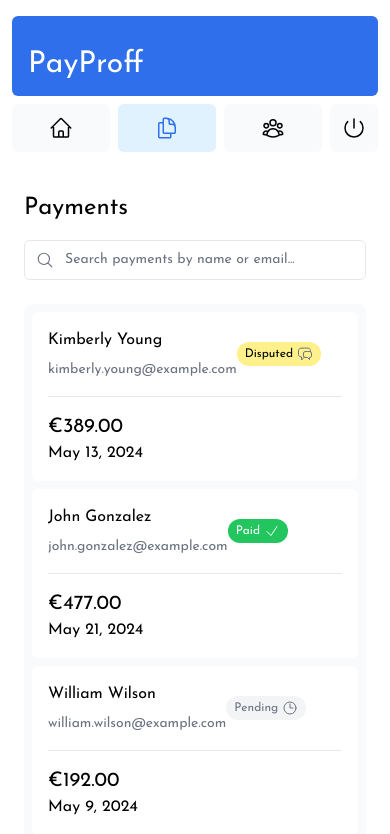
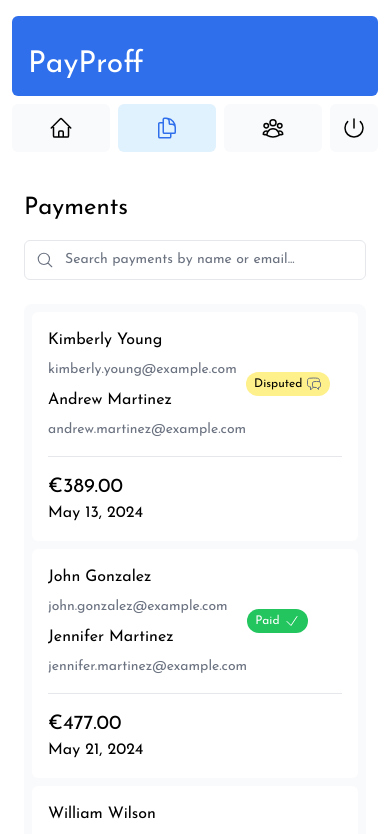
Before and after one commit to OlatunjiYso/escrowDash, a Next.js app: page /dashboard/payments in a window 390 px wide. Shown: the top 834 px of the page. Built offline with nearby package versions, Linux system fonts and the light colour scheme.

Commit message:
fix mobile table for payments

```diff
--- a/app/ui/payments/table.tsx
+++ b/app/ui/payments/table.tsx
@@ -27,6 +27,10 @@ export default async function InvoicesTable({
                       <p>{`${payment.buyerFirstname} ${payment.buyerLastname}`}</p>
                     </div>
                     <p className="text-sm text-gray-500">{payment.buyerEmail}</p>
+                    <div className="mb-2 mt-2 flex items-center">
+                      <p>{`${payment.sellerFirstname} ${payment.sellerLastname}`}</p>
+                    </div>
+                    <p className="text-sm text-gray-500">{payment.sellerEmail}</p>
                   </div>
                   <PaymentStatus status={payment.status} />
                 </div>
```
